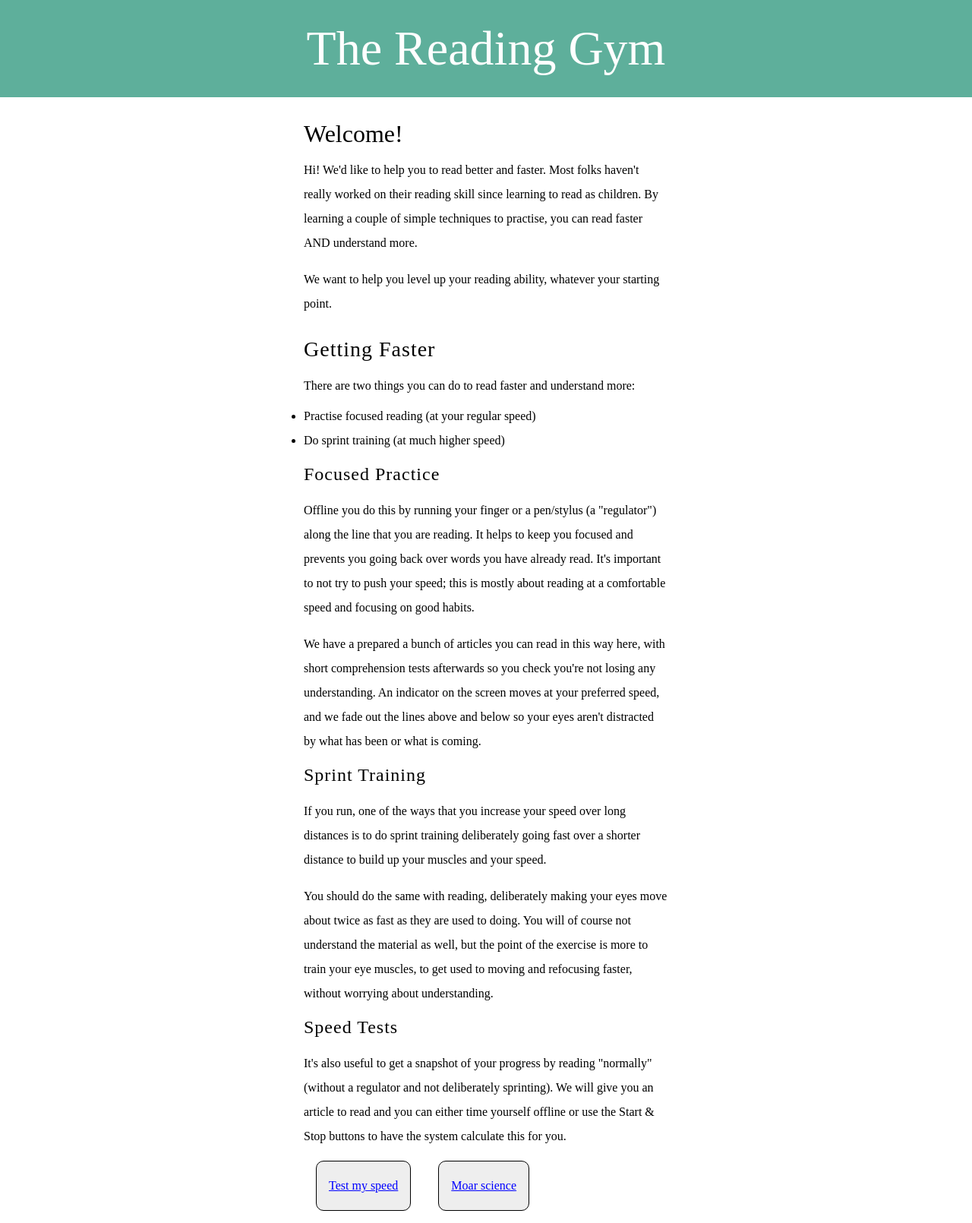
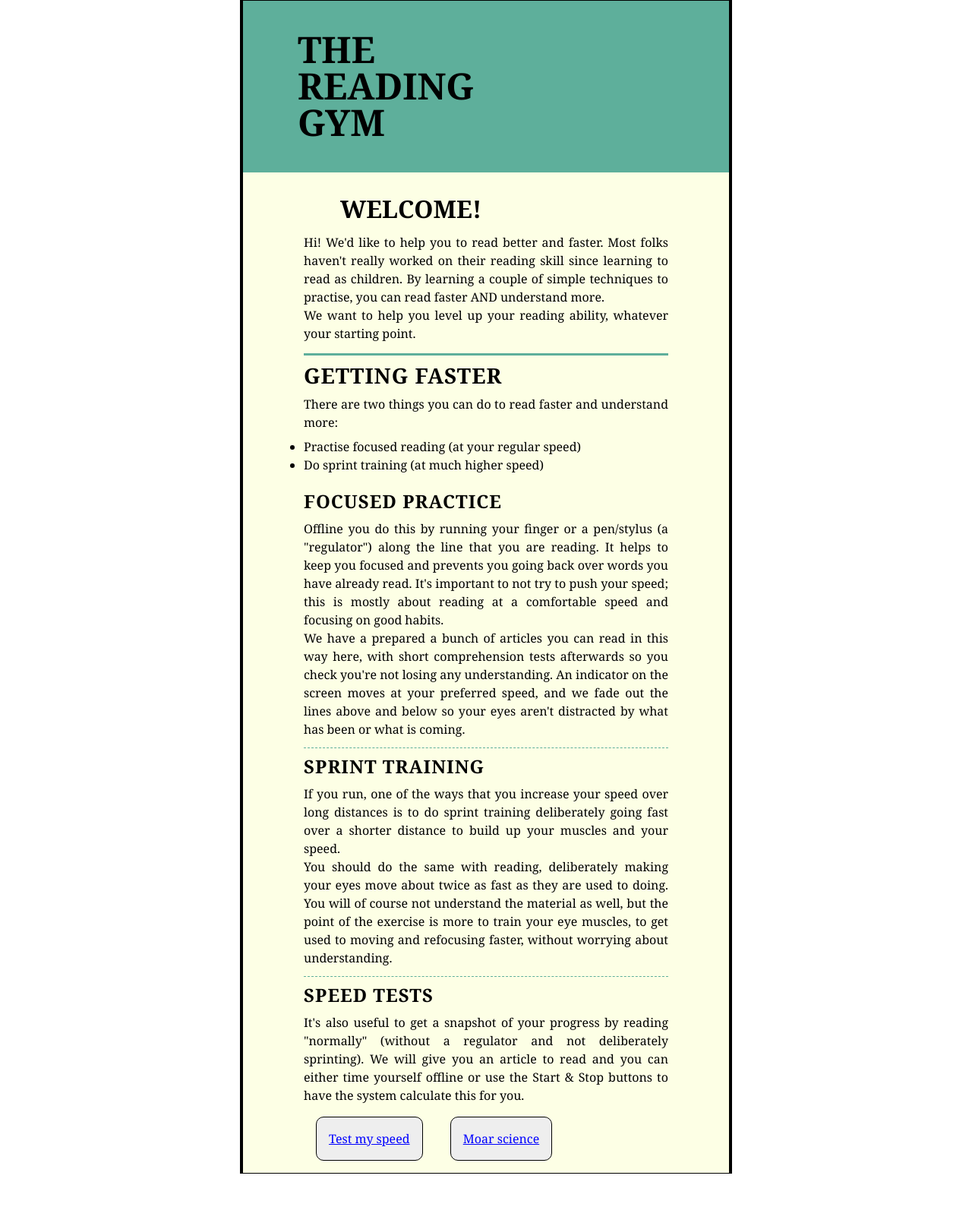
Before and after one commit to devfort/readinggym, a Django app: page / in a window 1280 px wide. Shown: the whole page at 76% size. After the commit the page ends 1545 px from the top, so only its background shows below. Run offline with Django 3.2, Linux system fonts and the light colour scheme.

Commit message:
New styles added (mostly headings)

```diff
--- a/readfast/static/css/readfast.css
+++ b/readfast/static/css/readfast.css
@@ -17,8 +17,16 @@ a {
 }
 
 #content {
-    width: 100%;
-    line-height: 2em;
+    background-color: #fdffe5;
+    width: 40em;
+    line-height: 1.5em;
+    font-family: Georgia, Garamond, serif;
+    border-style: solid;
+    border-color: black;
+    border-width: 1px 4px;
+    text-align: justify;
+    margin-left: auto;
+    margin-right: auto;
 
 }
 
@@ -28,16 +36,44 @@ a {
     background-color: #5eaf9b;
     padding: 1em 0 1em 0;
     margin-bottom: 1em;
+    border-bottom: 2px solid #5eaf9b;
+}
+
+h1, h2, h3, h4, h4 {
+    text-transform: uppercase;
+    font-weight: bold;
+    display: block;
+    margin: 0.5em 0;
 }
 
 h1 {
-    font-size: 4em;
-    margin: 0.5em 0;
+    font-size: 3em;
+    width: 5em;
+    text-align: left;
+    line-height: 1em;
+    padding-left: 1.5em;
+     }
+
+h2 {
+    font-size: 2em;
+    padding-top: 0.5em;
+    padding-bottom: 0.5em;
+    border-bottom: 3px solid #5eaf9b;
 }
 
-h2 {
-    margin: 1em 0 0.5em;
-    font-size: 2em;
+p + h2 {
+    border-top: 3px solid #5eaf9b;
+    padding-bottom: 0;
+    border-bottom: 0;
+}
+
+h3 {
+    font-size: 1.5em;
+    padding-top: 0.5em;
+   }
+
+p + h3 {
+    border-top: 1px dashed #5eaf9b;
 }
 
 ul {
@@ -47,8 +83,7 @@ ul {
 
 section[role=main] {
     width: 30em;
-    padding: 0 10em 0 10em
-    border: 1px dotted #ddd;
+    padding: 0 5em 0 5em;
     margin: 0 auto 0 auto;
 }
 
@@ -64,7 +99,7 @@ section[role=main] h2 {
 }
 section[role=main] h3 {
   font-size: 1.5em;
-  margin: 0.5em 0 0.2em;
+  margin: 0.5em 0 ;
   letter-spacing: 1px;
 }
 
@@ -97,8 +132,7 @@ article > p > span {
 }
 
 p {
-    margin-top: 1em;
-}
+   }
 
 .regulator {
     position: absolute;
@@ -114,7 +148,7 @@ div.timer {
 }
 
 header > a {
-    color: #ffffff;
+    color: #000;
     text-decoration: none;
 }
 
```
